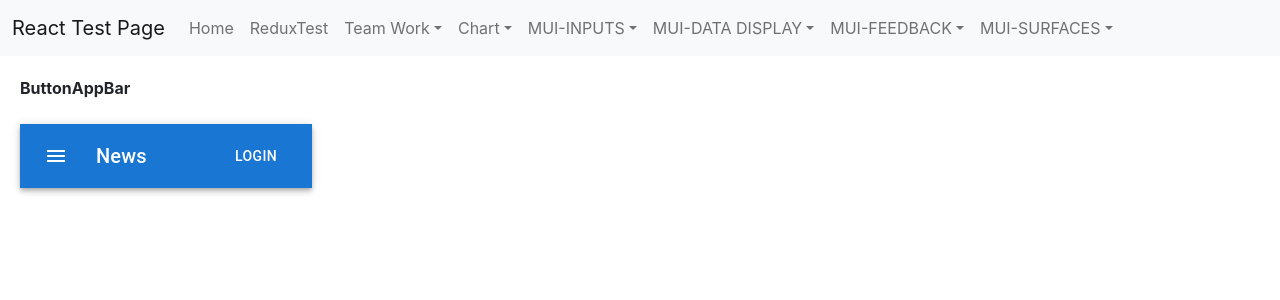
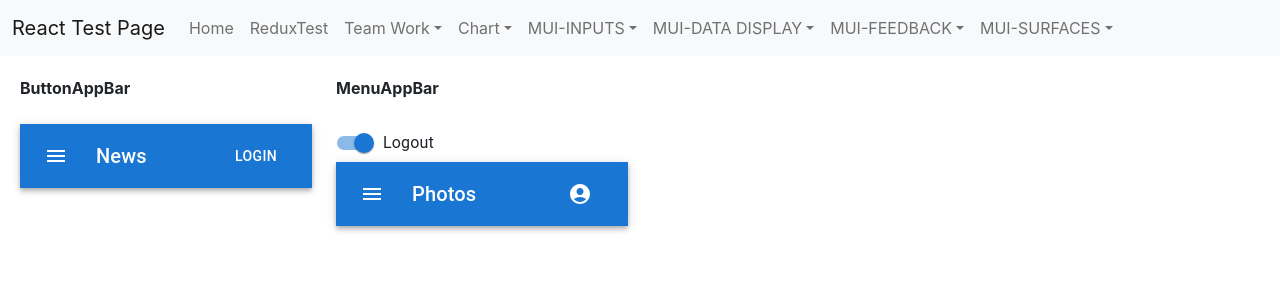
Before and after one commit to jinseok1306/React-Test, a React (Create React App) app in the folder ReactProject/client_app/: page /MUI/AppbarPage in a window 1280 px wide. Shown: the top 300 px of the page. Built offline with nearby package versions, Linux system fonts and the light colour scheme.

Commit message:
MUI MenuAppBar 테스트 완료

```diff
--- /dev/null
+++ b/ReactProject/client_app/src/components/Appbar/MenuAppBar.tsx
@@ -0,0 +1,95 @@
+import * as React from 'react';
+import AppBar from '@mui/material/AppBar';
+import Box from '@mui/material/Box';
+import Toolbar from '@mui/material/Toolbar';
+import Typography from '@mui/material/Typography';
+import IconButton from '@mui/material/IconButton';
+import MenuIcon from '@mui/icons-material/Menu';
+import AccountCircle from '@mui/icons-material/AccountCircle';
+import Switch from '@mui/material/Switch';
+import FormControlLabel from '@mui/material/FormControlLabel';
+import FormGroup from '@mui/material/FormGroup';
+import MenuItem from '@mui/material/MenuItem';
+import Menu from '@mui/material/Menu';
+
+export default function MenuAppBar() {
+    const [auth, setAuth] = React.useState(true);
+    const [anchorEl, setAnchorEl] = React.useState<null | HTMLElement>(null);
+
+    const handleChange = (event: React.ChangeEvent<HTMLInputElement>) => {
+        setAuth(event.target.checked);
+    };
+
+    const handleMenu = (event: React.MouseEvent<HTMLElement>) => {
+        setAnchorEl(event.currentTarget);
+    };
+
+    const handleClose = () => {
+        setAnchorEl(null);
+    };
+
+    return (
+        <Box sx={{ flexGrow: 1 }}>
+            <FormGroup>
+                <FormControlLabel
+                    control={
+                        <Switch
+                            checked={auth}
+                            onChange={handleChange}
+                            aria-label="login switch"
+                        />
+                    }
+                    label={auth ? 'Logout' : 'Login'}
+                />
+            </FormGroup>
+            <AppBar position="static">
+                <Toolbar>
+                    <IconButton
+                        size="large"
+                        edge="start"
+                        color="inherit"
+                        aria-label="menu"
+                        sx={{ mr: 2 }}
+                    >
+                        <MenuIcon />
+                    </IconButton>
+                    <Typography variant="h6" component="div" sx={{ flexGrow: 1 }}>
+                        Photos
+                    </Typography>
+                    {auth && (
+                        <div>
+                            <IconButton
+                                size="large"
+                                aria-label="account of current user"
+                                aria-controls="menu-appbar"
+                                aria-haspopup="true"
+                                onClick={handleMenu}
+                                color="inherit"
+                            >
+                                <AccountCircle />
+                            </IconButton>
+                            <Menu
+                                id="menu-appbar"
+                                anchorEl={anchorEl}
+                                anchorOrigin={{
+                                    vertical: 'top',
+                                    horizontal: 'right',
+                                }}
+                                keepMounted
+                                transformOrigin={{
+                                    vertical: 'top',
+                                    horizontal: 'right',
+                                }}
+                                open={Boolean(anchorEl)}
+                                onClose={handleClose}
+                            >
+                                <MenuItem onClick={handleClose}>Profile</MenuItem>
+                                <MenuItem onClick={handleClose}>My account</MenuItem>
+                            </Menu>
+                        </div>
+                    )}
+                </Toolbar>
+            </AppBar>
+        </Box>
+    );
+}
--- a/ReactProject/client_app/src/pages/MUI/AppbarPage.tsx
+++ b/ReactProject/client_app/src/pages/MUI/AppbarPage.tsx
@@ -2,6 +2,7 @@ import React, { useCallback, useState } from "react";
 import Menu from '../../components/Menu';
 import Grid from '@mui/material/Grid';
 import ButtonAppBar from '../../components/Appbar/ButtonAppBar';
+import MenuAppBar from '../../components/Appbar/MenuAppBar';
 
 const AppbarPage = () => {
     return (
@@ -13,6 +14,10 @@ const AppbarPage = () => {
                         <b>ButtonAppBar</b><div>&nbsp;</div>
                         <ButtonAppBar />
                     </Grid>
+                    <Grid item xs={3}>
+                        <b>MenuAppBar</b><div>&nbsp;</div>
+                        <MenuAppBar />
+                    </Grid>
                 </Grid>
             </div>
         </div>
```
Also changed, not shown: 1 other file (tests, documents, lock files or other folders).
